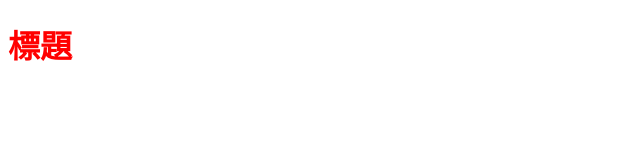
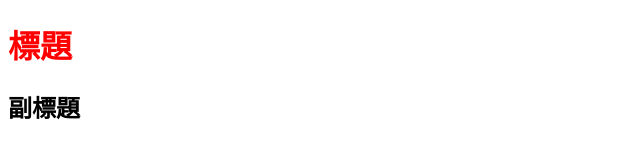
Before and after one commit to hsjinde/pratice, a plain HTML site: page index.html in a window 1280 px wide. Shown: the whole page, without its empty margins (0-640 px from the left). Drawn offline with Linux system fonts and the light colour scheme.

Commit message:
新增h2

```diff
--- /dev/null
+++ b/all.css
@@ -0,0 +1,10 @@
+body {
+    color: #000;
+}
+
+h1 {
+    color: red;
+}
+h2 {
+    color: blue;
+}
--- a/index.html
+++ b/index.html
@@ -9,5 +9,6 @@
 </head>
 <body>
     <h1>標題</h1>
+    <h2>副標題</h2>
 </body>
 </html>
```
